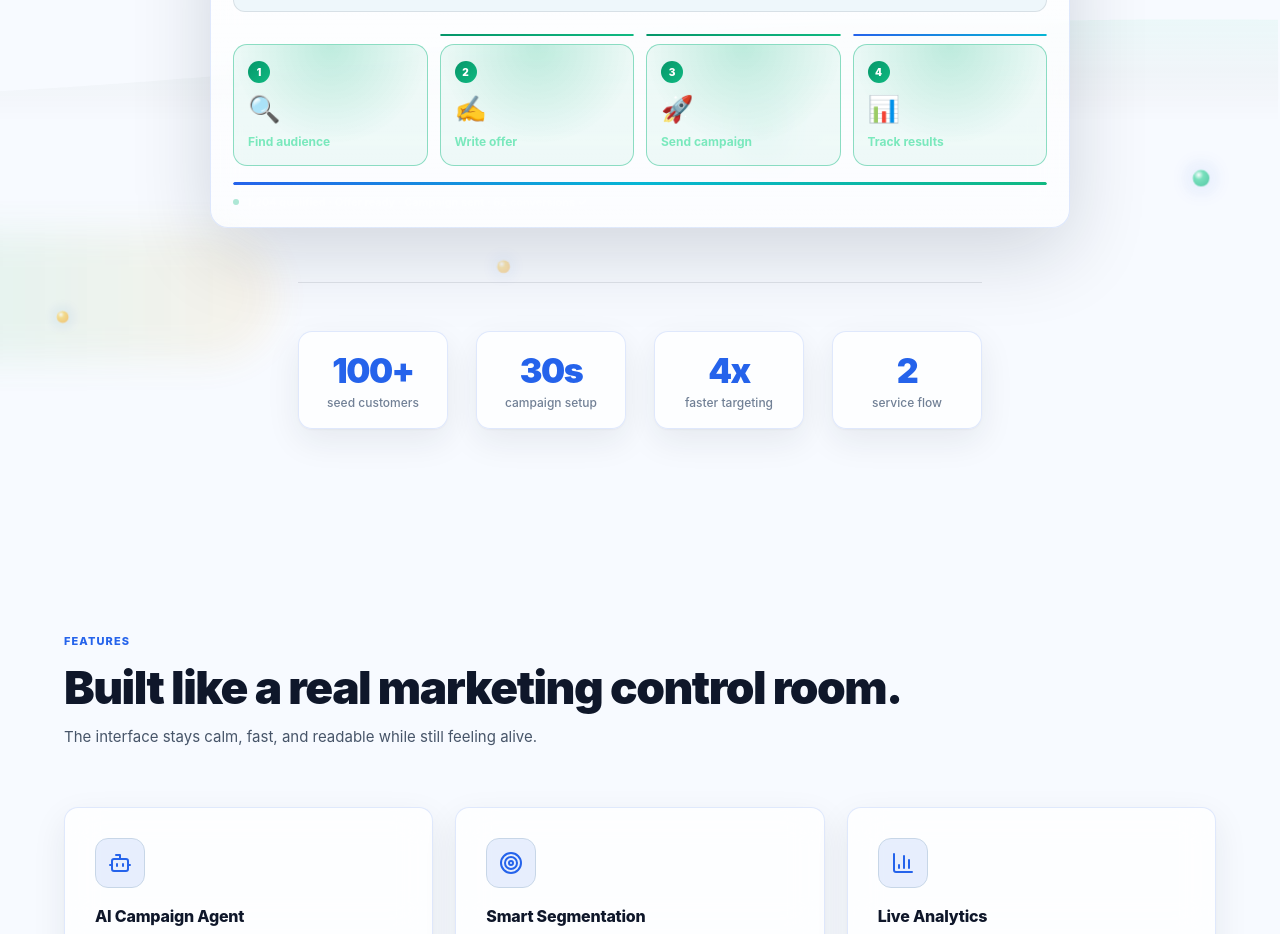
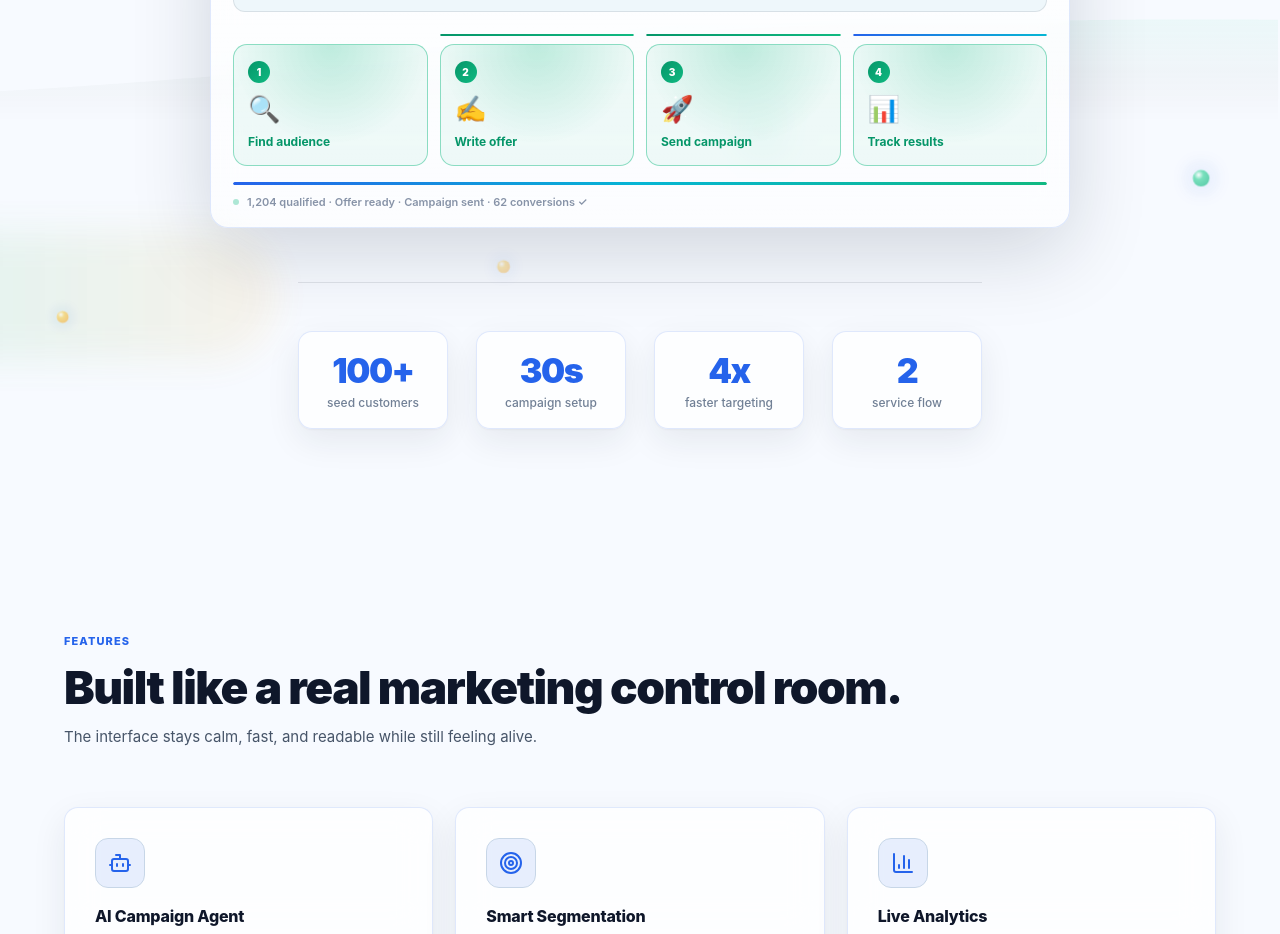
Before and after one commit to Coder-0120/CRM, a React (Create React App) app in the folder frontend/: page / in a window 1280 px wide. Shown: the part 1040-1974 px from the top of the page. Built offline with nearby package versions, Linux system fonts and the light colour scheme; no server answers.

Commit message:
final fix to app.css

```diff
--- a/frontend/src/App.css
+++ b/frontend/src/App.css
@@ -1454,7 +1454,7 @@ tr:hover td{background:rgba(108,99,255,.03)}
 }
 
 /* light mode step defaults */
-[data-theme!=dark] .mini-step {
+[data-theme=light] .mini-step {
   border-color: var(--bd);
   background: var(--card2);
 }
@@ -1511,7 +1511,7 @@ tr:hover td{background:rgba(108,99,255,.03)}
     transform 0.45s cubic-bezier(0.34, 1.56, 0.64, 1);
 }
 
-[data-theme!=dark] .ms-num {
+[data-theme=light] .ms-num {
   color: var(--t3);
   background: var(--bg3);
 }
@@ -1558,7 +1558,7 @@ tr:hover td{background:rgba(108,99,255,.03)}
   transition: color 0.35s ease;
 }
 
-[data-theme!=dark] .ms-lbl {
+[data-theme=light] .ms-lbl {
   color: var(--t3);
 }
 
@@ -1570,11 +1570,11 @@ tr:hover td{background:rgba(108,99,255,.03)}
   color: rgba(110, 231, 183, 0.9);
 }
 
-[data-theme!=dark] .mini-step.ms-active .ms-lbl {
+[data-theme=light] .mini-step.ms-active .ms-lbl {
   color: var(--p);
 }
 
-[data-theme!=dark] .mini-step.ms-done .ms-lbl {
+[data-theme=light] .mini-step.ms-done .ms-lbl {
   color: #059669;
 }
 
@@ -1587,7 +1587,7 @@ tr:hover td{background:rgba(108,99,255,.03)}
   overflow: hidden;
 }
 
-[data-theme!=dark] .mp-track {
+[data-theme=light] .mp-track {
   background: var(--bg3);
 }
 
@@ -1614,7 +1614,7 @@ tr:hover td{background:rgba(108,99,255,.03)}
   text-overflow: ellipsis;
 }
 
-[data-theme!=dark] .mp-status {
+[data-theme=light] .mp-status {
   color: var(--t3);
 }
 
```
